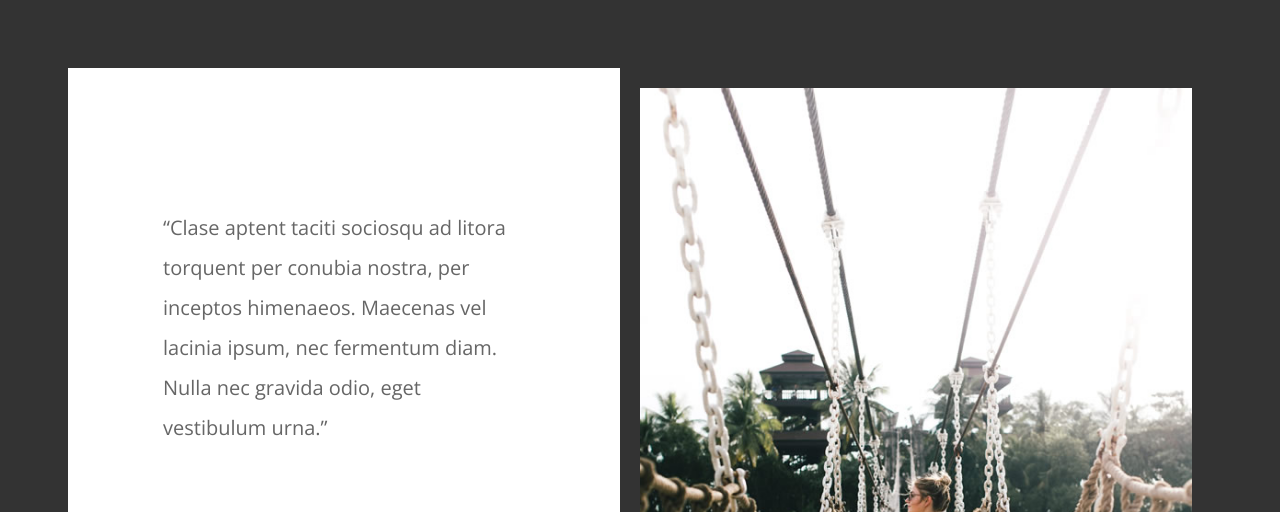
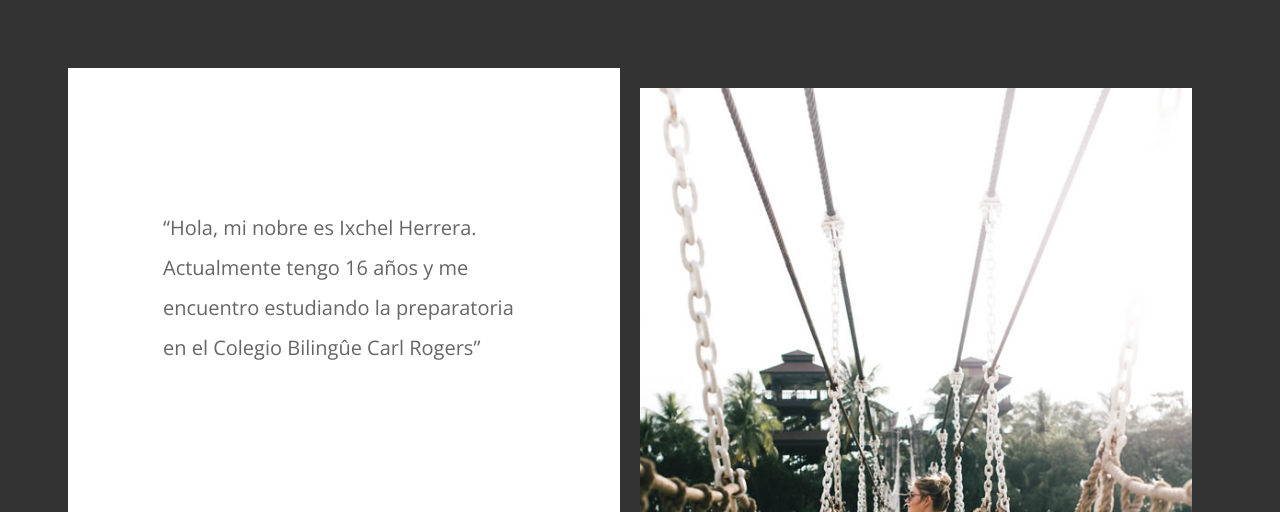
Before and after one commit to Oxcholoto/ya-estoy-harta, a plain HTML site: page index.html in a window 1280 px wide. Shown: the top 512 px of the page. Drawn offline with nearby package versions, Linux system fonts and the light colour scheme.

Commit message:
combio 70

```diff
--- a/index.html
+++ b/index.html
@@ -5,7 +5,7 @@
     <meta charset="UTF-8">
     <meta name="viewport" content="width=device-width, initial-scale=1.0">
     <meta http-equiv="X-UA-Compatible" content="ie=edge">
-    <title>Plantilla HTML5 Responsive de Personaje</title>
+    <title>Proyectos de Vida en 10 años</title>
 <!--
 Plantilla 2110 Personaje
 http://www.tooplate.com/view/2110-character
@@ -20,8 +20,7 @@ http://www.tooplate.com/view/2110-character
 <body class="tm-bg-dark">
     <main class="tm-container masonry">
         <div class="item tm-bg-white tm-block tm-block-left" data-desktop-seq-no="1" data-mobile-seq-no="1">
-            <p class="tm-hero-text">&ldquo;Clase aptent taciti sociosqu ad litora torquent per conubia nostra, per inceptos
-                himenaeos. Maecenas vel lacinia ipsum, nec fermentum diam. Nulla nec gravida odio, eget vestibulum urna.&rdquo;</p>
+            <p class="tm-hero-text">&ldquo;Hola, mi nobre es Ixchel Herrera. Actualmente tengo 16 años y me encuentro estudiando la preparatoria en el Colegio Bilingûe Carl Rogers&rdquo;</p>
             <header class="tm-block-brand">
                 <div class="tm-bg-primary-dark tm-text-white tm-block-brand-inner">
                     <i class="fas fa-braille fa-3x"></i>
```
